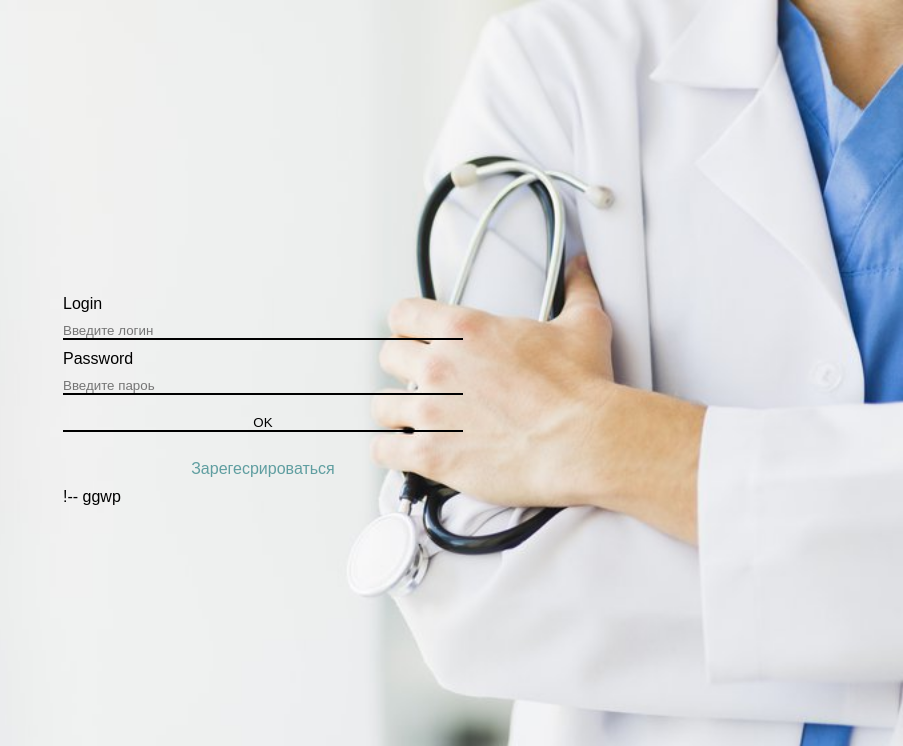
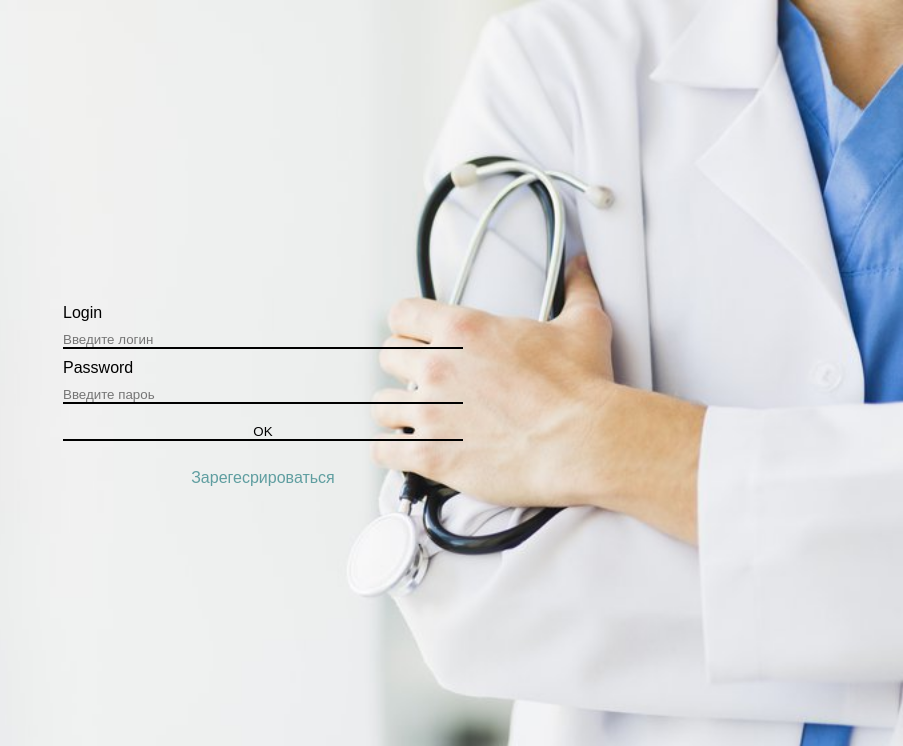
Before and after one commit to dan9l10/hospital, a PHP site: page / in a window 1280 px wide. Shown: the top 746 px of the page, without its empty margins (377-1280 px from the left). Run offline with PHP 8.4, Linux system fonts and the light colour scheme.

Commit message:
Update index.php

```diff
--- a/index.php
+++ b/index.php
@@ -49,4 +49,3 @@ and open the template in the editor.
         ?>
     </body>
 </html>
-!-- ggwp
```
